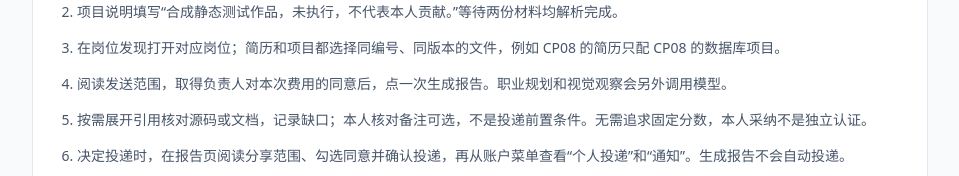
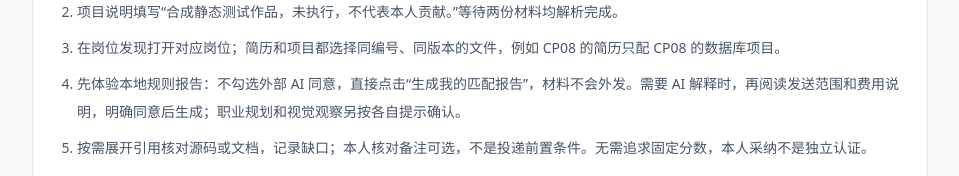
Before and after one commit to hahaandxixi/careerproof, a Next.js app in the folder jianli/: page /demo in a window 1280 px wide. Shown: the part 2873-3049 px from the top of the page, without its empty margins (160-1119 px from the left). Built offline with nearby package versions, Linux system fonts and the light colour scheme; no server answers.

Commit message:
fix: align demo instructions with optional external AI consent

```diff
--- a/jianli/src/app/demo/page.tsx
+++ b/jianli/src/app/demo/page.tsx
@@ -49,7 +49,7 @@ export default function DemoPage() {
         <li>从顶部“学生账户”打开“个人材料”，照卡片填写简历名称和项目名称，分别上传同编号 TXT、ZIP。</li>
         <li>项目说明填写“合成静态测试作品，未执行，不代表本人贡献。”等待两份材料均解析完成。</li>
         <li>在岗位发现打开对应岗位；简历和项目都选择同编号、同版本的文件，例如 CP08 的简历只配 CP08 的数据库项目。</li>
-        <li>阅读发送范围，取得负责人对本次费用的同意后，点一次生成报告。职业规划和视觉观察会另外调用模型。</li>
+        <li>先体验本地规则报告：不勾选外部 AI 同意，直接点击“生成我的匹配报告”，材料不会外发。需要 AI 解释时，再阅读发送范围和费用说明，明确同意后生成；职业规划和视觉观察另按各自提示确认。</li>
         <li>按需展开引用核对源码或文档，记录缺口；本人核对备注可选，不是投递前置条件。无需追求固定分数，本人采纳不是独立认证。</li>
         <li>决定投递时，在报告页阅读分享范围、勾选同意并确认投递，再从账户菜单查看“个人投递”和“通知”。生成报告不会自动投递。</li>
       </ol>
```
Also changed, not shown: jianli/public/demo-assets/cases/CP01-Python 后端-人工测试步骤-v1.txt, jianli/public/demo-assets/cases/CP02-前端开发-人工测试步骤-v1.txt, jianli/public/demo-assets/cases/CP03-软件测试-人工测试步骤-v1.txt, jianli/public/demo-assets/cases/CP04-数据分析-人工测试步骤-v1.txt, jianli/public/demo-assets/cases/CP05-产品助理-人工测试步骤-v1.txt, jianli/public/demo-assets/cases/CP06-用户运营-人工测试步骤-v1.txt, jianli/public/demo-assets/cases/CP07-自动化运维-人工测试步骤-v1.txt, jianli/public/demo-assets/cases/CP08-数据库 DBA-人工测试步骤-v1.txt, jianli/public/demo-assets/cases/CP09-数据工程-人工测试步骤-v1.txt, 24 other files (tests, documents, lock files or other folders).
